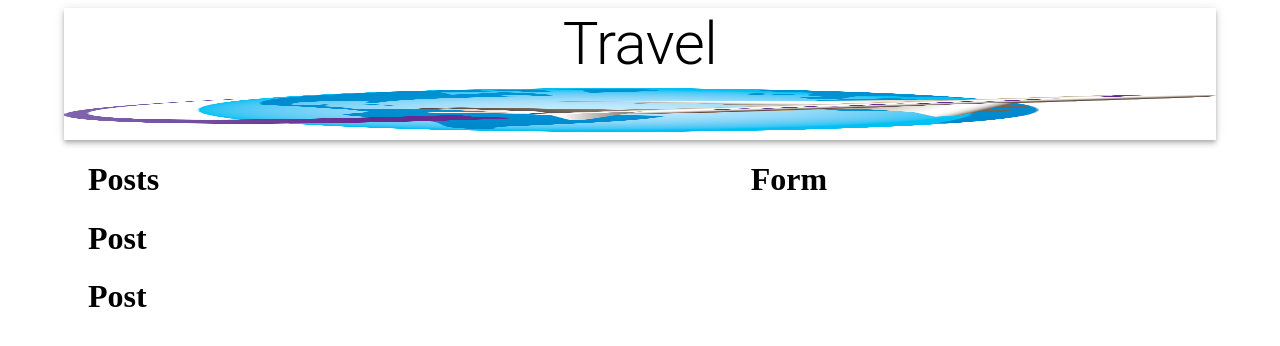
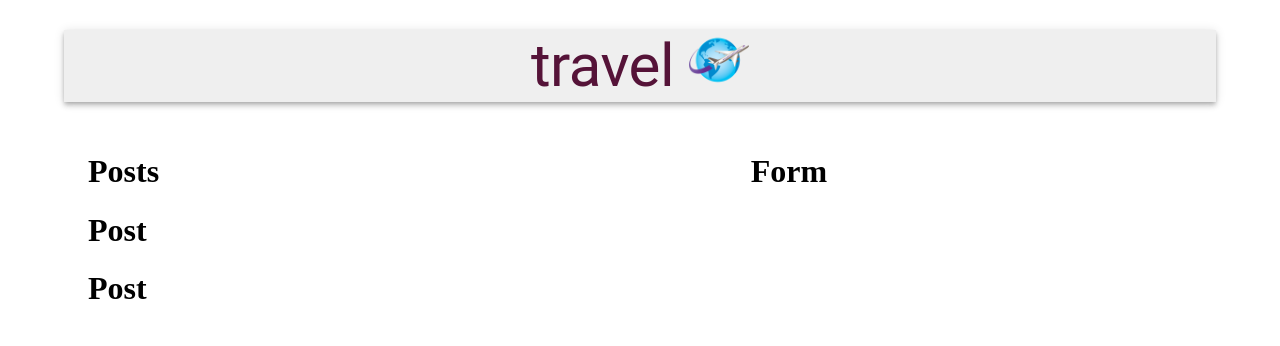
Before and after one commit to shadmanhere/picshare, a React (Create React App) app in the folder client/: page / in a window 1280 px wide. Shown: the top 346 px of the page. Built offline with nearby package versions, Linux system fonts and the light colour scheme; the HTML template or start-up script is replaced by a standard one.

Commit message:
style added to App component

```diff
--- a/client/src/App.js
+++ b/client/src/App.js
@@ -3,13 +3,14 @@ import { Container, AppBar, Typography, Grow, Grid } from '@mui/material';
 import travel from './images/travel.png';
 import Posts from './components/Posts/Posts';
 import Form from './components/Form/Form';
+import './styles.css'
 
 const App = () => {
   return (
     <Container maxWidth="lg">
-        <AppBar position="static" color="inherit">
-            <Typography variant="h2" align="center">Travel</Typography>
-            <img src={travel} alt="travel" height="60" />
+        <AppBar id="appBar" position="static" color="inherit">
+            <Typography id="heading" variant="h2" align="center">Travel</Typography>
+            <img id="image" src={travel} alt="travel" width="60" height="60" />
         </AppBar>
         <Grow in>
             <Container>
--- /dev/null
+++ b/client/src/styles.css
@@ -0,0 +1,16 @@
+#appBar {
+  border-radius: 15;
+  margin: 30px 0;
+  display: flex;
+  flex-direction: row;
+  justify-content: center;
+  background-color: #efefef;
+}
+#heading {
+  color: #551338;
+  font-weight: 400;
+  text-transform: lowercase;
+}
+#image {
+  margin-left: 15px;
+}
```
